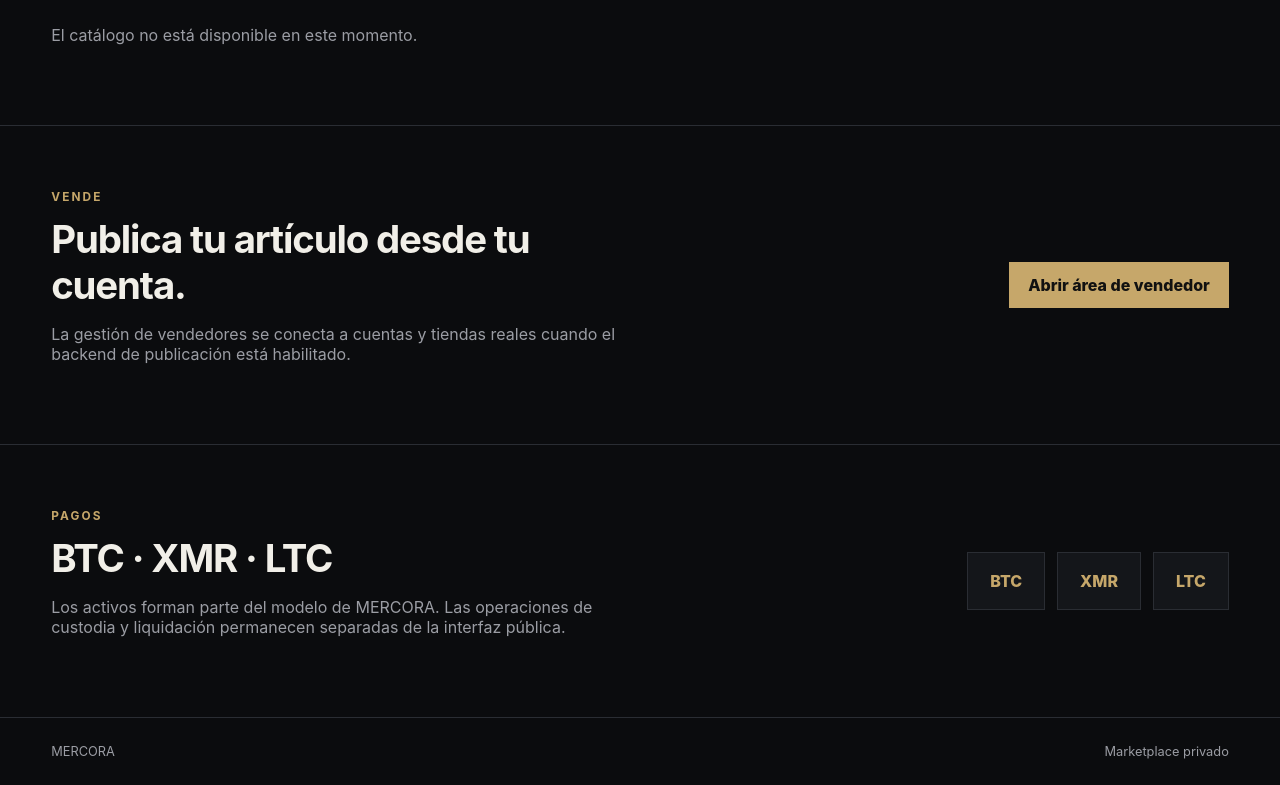
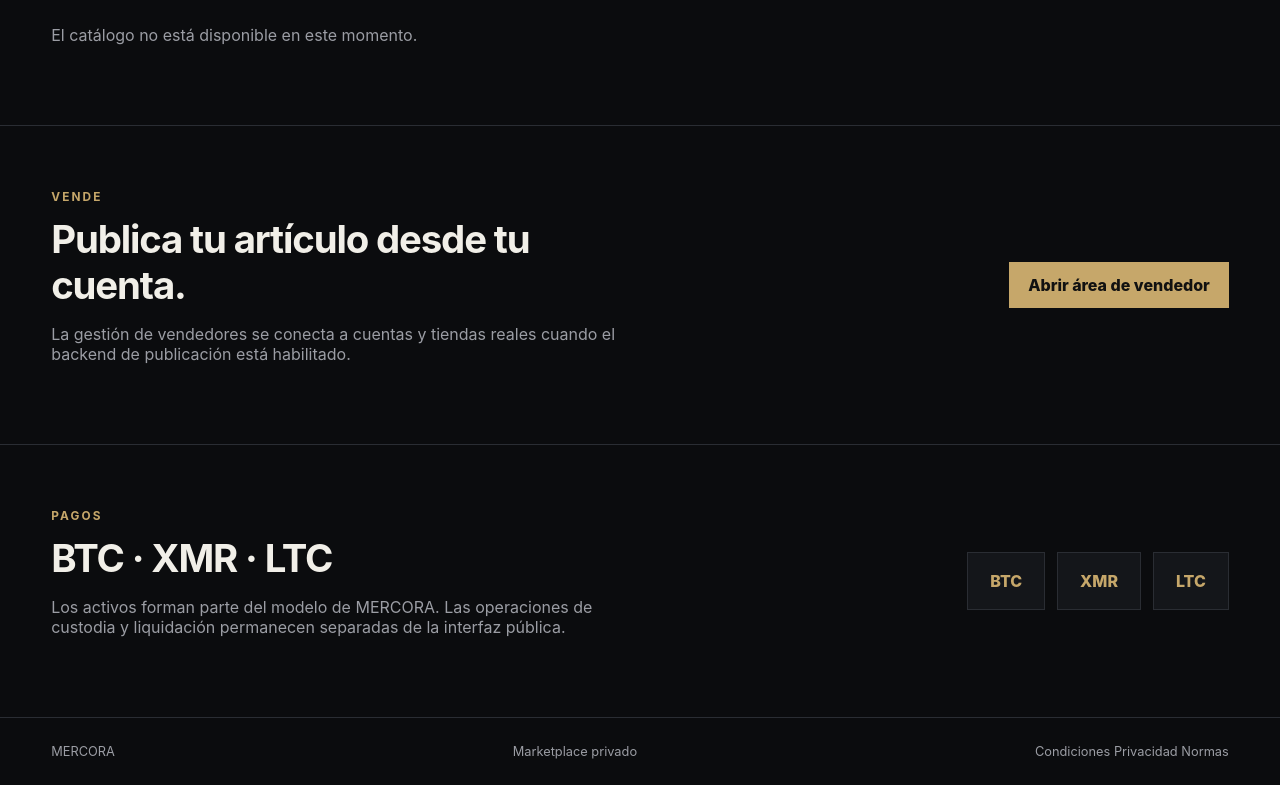
Before and after one commit to Baltas80/MERCORA, a website with bundled scripts: page web/index.html in a window 1280 px wide. Shown: the part 937-1722 px from the top of the page. Built offline with nearby package versions, Linux system fonts and the light colour scheme; no server answers.

Commit message:
Add public legal navigation

```diff
--- a/web/index.html
+++ b/web/index.html
@@ -85,6 +85,11 @@
     <footer>
       <span id="footerSiteName">MERCORA</span>
       <span id="footerNotice">Marketplace privado</span>
+      <nav class="footer-links" aria-label="Información legal">
+        <a href="./legal.html?doc=terms_of_use">Condiciones</a>
+        <a href="./legal.html?doc=privacy_notice">Privacidad</a>
+        <a href="./legal.html?doc=publication_rules">Normas</a>
+      </nav>
     </footer>
   </div>
 
```
